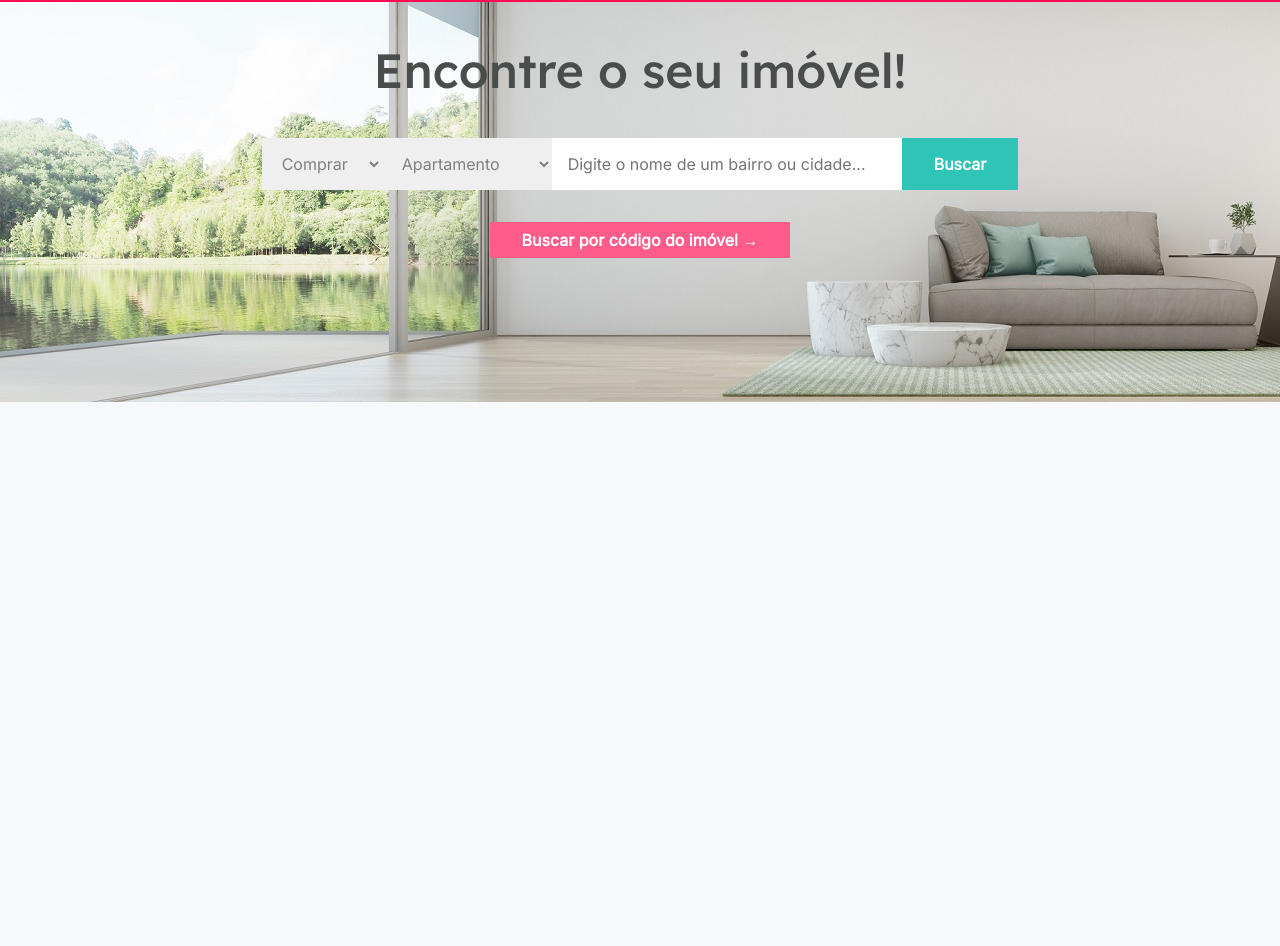
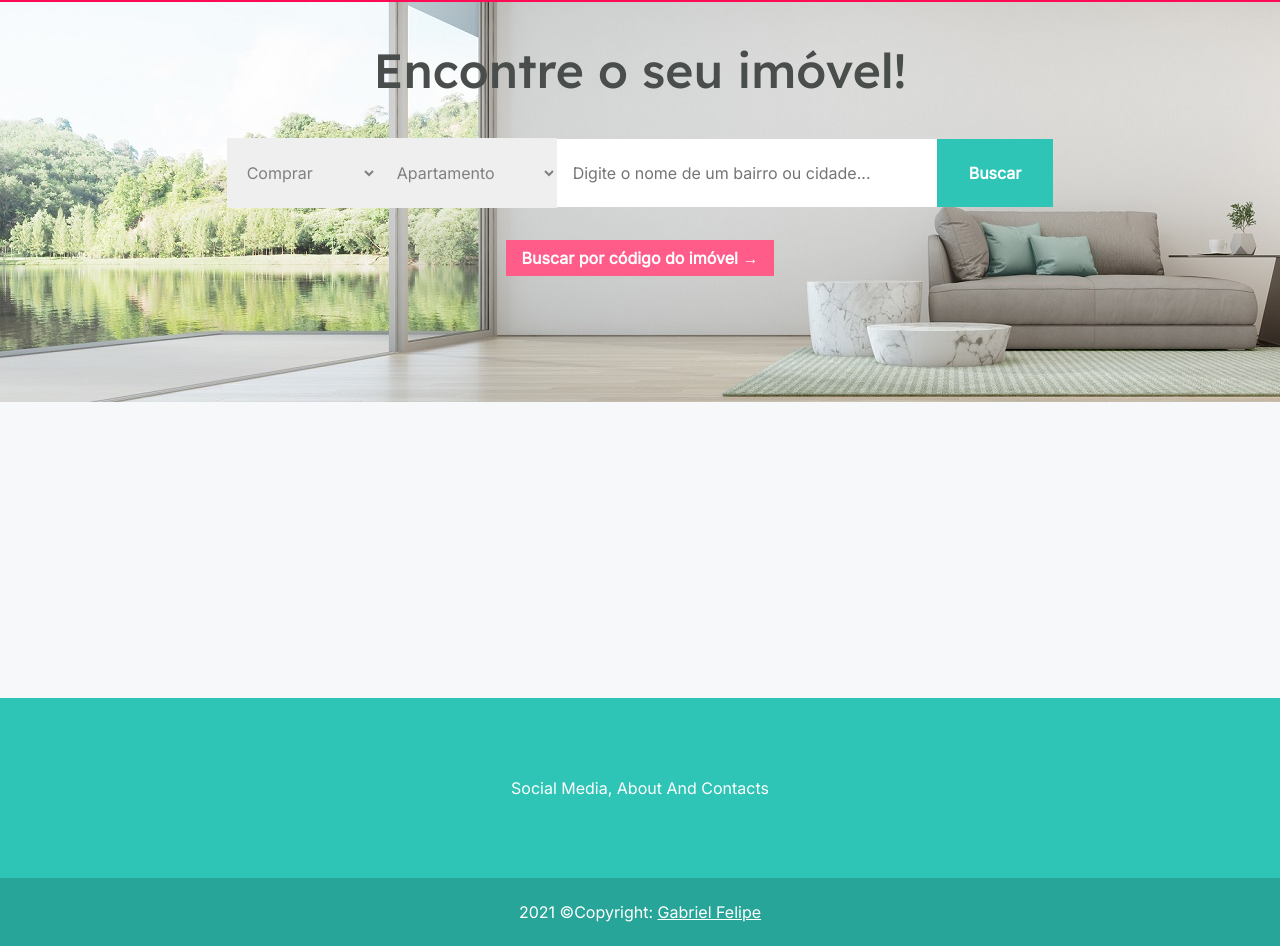
Before and after one commit to elianarosacreci/elianarosacorretora, a Next.js app: page / in a window 1280 px wide. Shown: the part 62-1008 px from the top of the page. Before the commit the page ends 800 px from the top, so only its background shows below. Built offline with nearby package versions, Linux system fonts and the light colour scheme.

Commit message:
add Footer and imageHome ajust

```diff
--- a/src/components/Footer/index.tsx
+++ b/src/components/Footer/index.tsx
@@ -1,13 +1,18 @@
-import Link from 'next/link';
 import styles from './styles.module.scss';
 
 
-export function Header() {
+export function Footer() {
 
     return (
-        <header className={styles.headerContainer}>
-            <Link href="/">
-            </Link>
-        </header>
+        <footer className={styles.footerContainer}>
+            <section className={styles.infos}>
+                <span>Social Media, About and Contacts</span>
+            </section>
+            <section className={styles.copyrigth}>
+                <span>
+                    2021 ©Copyright: <a href="https://github.com/gabrielfelipeio" target="_blank"> Gabriel Felipe</a>
+                </span>
+            </section>
+        </footer>
     );
 }
--- /dev/null
+++ b/src/components/Footer/styles.module.scss
@@ -0,0 +1,20 @@
+.footerContainer {
+    text-align: center;
+    text-transform: capitalize;
+    color: var(--white);
+
+    .infos {
+        background: var(--green-500);
+        padding: 5rem;
+    }
+
+    .copyrigth {
+        background: var(--green-800);
+        padding: 1.5rem;
+
+        a {
+            color: inherit;
+            // text-decoration: none;
+        }
+    }
+}
--- a/src/pages/_app.tsx
+++ b/src/pages/_app.tsx
@@ -1,6 +1,7 @@
 import '../styles/global.scss'
 
 import { Header } from '../components/Header';
+import { Footer } from '../components/Footer';
 
 import styles from '../styles/app.module.scss';
 
@@ -11,6 +12,7 @@ function MyApp({ Component, pageProps }) {
       <main>
         <Header />
         <Component {...pageProps} />
+        <Footer />
       </main>
 
     </div>
--- a/src/pages/home.module.scss
+++ b/src/pages/home.module.scss
@@ -24,17 +24,17 @@
         margin-top: 3rem;
 
         select {
-            padding: 0.95rem 1rem;
+            padding: 1.5rem 1rem;
             border: none;
         }
 
         input {
-            padding: 1rem 1rem;
+            padding: 1.5rem 1rem;
             border: none;
         }
 
         .research {
-            padding: 1rem 2rem;
+            padding: 1.5rem 2rem;
             background-color: var(--green-500);
             color: var(--white);
             font-weight: bold;
@@ -46,12 +46,12 @@
         margin-top: 3rem;
 
         input {
-            padding: 1rem 2rem;
+            padding: 1.5rem 2rem;
             border: none;
         }
 
         .research {
-            padding: 1rem 2rem;
+            padding: 1.5rem 2rem;
             background-color: var(--green-500);
             color: var(--white);
             font-weight: bold;
@@ -61,7 +61,7 @@
 
     .researchFieldsOrResearchCode {
         margin-top: 2rem;
-        padding: 0.5rem 2rem;
+        padding: 0.5rem 1rem;
         background-color: var(--pink-400);
         font-weight: bold;
         border: none;
--- a/src/pages/index.tsx
+++ b/src/pages/index.tsx
@@ -43,7 +43,7 @@ export default function Home() {
         {researchFields == true ?
           <div className={styles.researchFields}>
             <select
-              style={{ width: 120 }}
+              style={{ width: 150 }}
               defaultValue="comprar"
               onChange={event => setAcquisitionKindSelect(event.target.value)}
             >
@@ -52,7 +52,7 @@ export default function Home() {
             </select>
 
             <select
-              style={{ width: 170 }}
+              style={{ width: 180 }}
               defaultValue="apartamento"
               onChange={event => setImmobileKindSelect(event.target.value)}
             >
@@ -61,7 +61,7 @@ export default function Home() {
             </select>
 
             <input
-              style={{ width: 350 }}
+              style={{ width: 380 }}
               type="text"
               placeholder="Digite o nome de um bairro ou cidade..."
               onChange={event => setDistrictAndCity(event.target.value)}
@@ -72,7 +72,7 @@ export default function Home() {
           :
           <div className={styles.researchCode}>
             <input
-              style={{ width: 320 }}
+              style={{ width: 380 }}
               type="text"
               placeholder="Digite o código do imóvel..."
               onChange={event => setCodeImmobile(event.target.value)}
--- a/todo.js
+++ b/todo.js
@@ -1,3 +1,3 @@
 // TODO: Fazer o CRUD de informações do site através de webservice - Inlcuir e atualizar um dado! - Deletar um dado! - Procurar fazer de um jeito que fique simples da Eliana fazer.
-
+// TODO: Tornar site resposivo
 // TODO: getStaticProps
```
